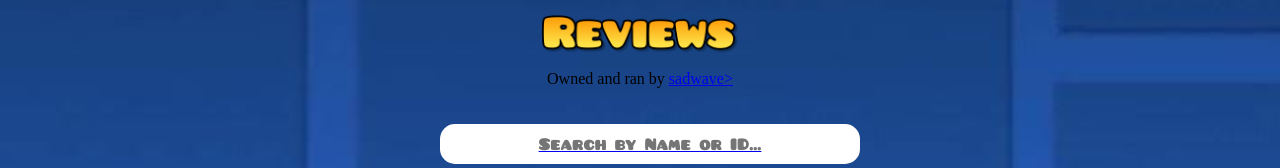
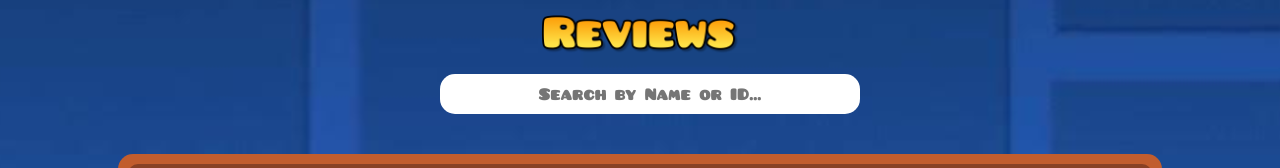
Before and after one commit to sadwavecodes/lvlrev, a plain HTML site: page index.html in a window 1280 px wide. Shown: the part 165-333 px from the top of the page. Drawn offline with Linux system fonts and the light colour scheme; files whose address does not match are found by name.

Commit message:
Update index.html

```diff
--- a/index.html
+++ b/index.html
@@ -302,7 +302,7 @@ body.modal-open {
   </div>
 
   <img id="review" src="gold - Reviews.png">
-  <p>Owned and ran by <a href="https://youtube.com/@sadwave_">sadwave></p>
+
 
   <div class="search-container">
     <input type="text" id="search-input" placeholder="Search by Name or ID...">
```
